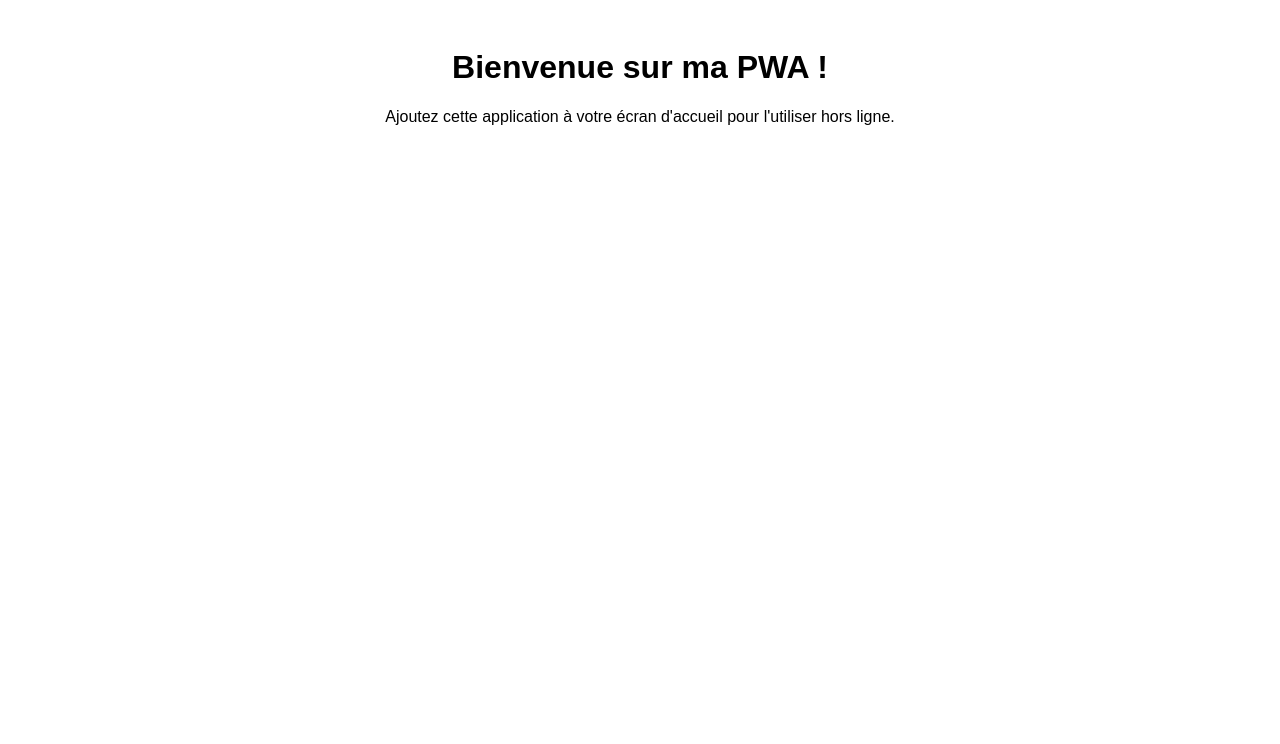
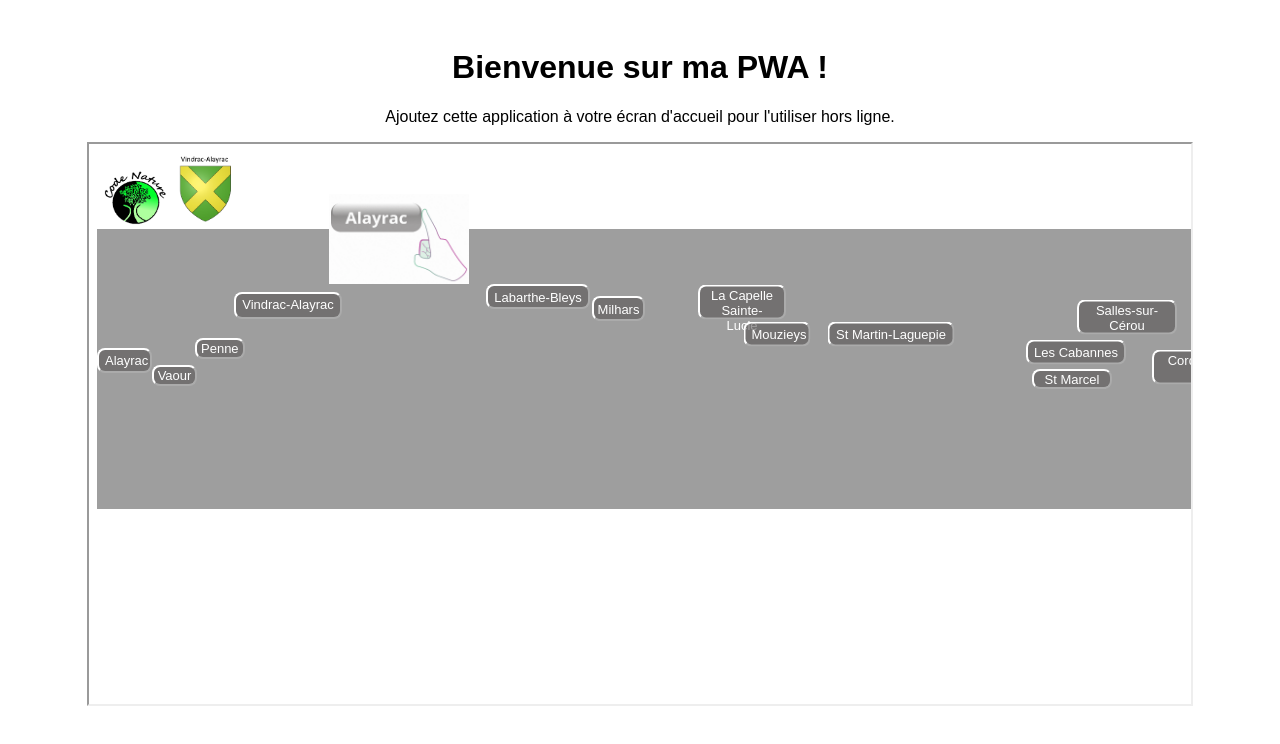
Before and after one commit to Code-Nature81/horslignetest1, a plain HTML site: page index.html in a window 1280 px wide. Drawn offline with Linux system fonts and the light colour scheme.

Commit message:
Add files via upload

```diff
--- a/index.html
+++ b/index.html
@@ -11,6 +11,6 @@
 <body>
     <h1>Bienvenue sur ma PWA !</h1>
     <p>Ajoutez cette application à votre écran d'accueil pour l'utiliser hors ligne.</p>
-    <!--<iframe src="./panorama/index.html"></iframe>-->
+    <iframe src="./panorama/index.html"></iframe>
 </body>
 </html>
```
